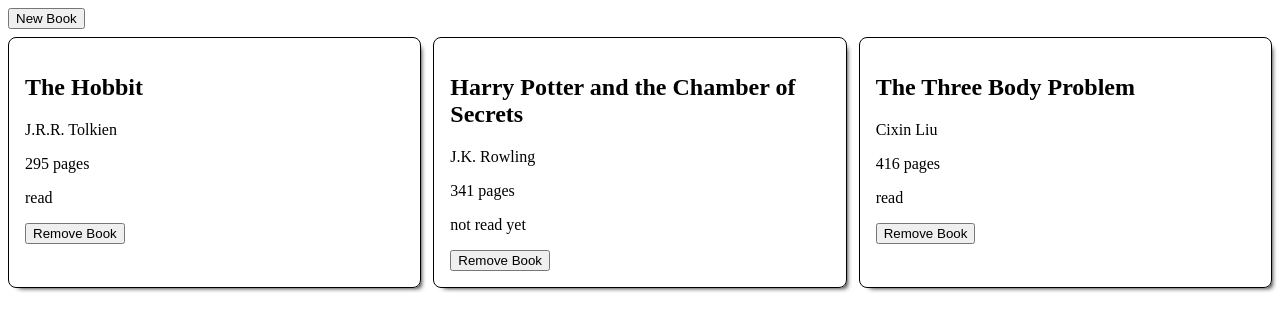
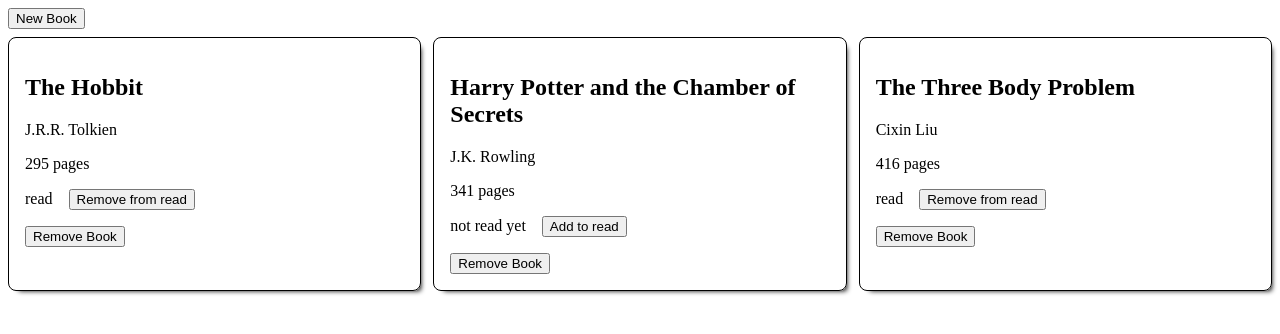
Before and after one commit to CoreyBabs/odin-js-projects, a plain HTML site: page library/index.html in a window 1280 px wide. Drawn offline with Linux system fonts and the light colour scheme.

Commit message:
Add read toggle

```diff
--- a/library/library.js
+++ b/library/library.js
@@ -6,11 +6,14 @@
 	this.pages = pages;
 	this.read = read;
 	this.readYet = function() {
-		return read ? "read" : "not read yet";
+		return this.read ? "read" : "not read yet";
 	}
 	this.info = function() {
 		const ifRead = this.readYet();
 		return `${title} by ${author}, ${pages} pages, ${ifRead}`;
+	}
+	this.readYetInv = function() {
+		return this.read ? "Remove from read" : "Add to read";
 	}
 }
 
@@ -26,6 +29,8 @@
 	// Clears the grid
 	div.replaceChildren();
 
+	console.log(myLibrary.map((b) => b.read));
+
 	for (const [i, book] of myLibrary.entries()) {
 		let card = document.createElement("div");
 		card.classList.add("card")
@@ -40,8 +45,20 @@
 		let pages = document.createElement("p");
 		pages.innerText = `${book.pages} pages`;
 
+		let readDiv = document.createElement("div");
 		let read = document.createElement("p");
 		read.innerText = book.readYet();
+
+		let readBtn = document.createElement("button");
+		readBtn.innerText = book.readYetInv();
+		readBtn.classList.add("read-btn");
+		readBtn.addEventListener('click', () => {
+			myLibrary[i].toggleRead();
+			displayGrid();
+		});
+
+		read.appendChild(readBtn);
+		readDiv.appendChild(read);
 
 		let deleteBtn = document.createElement("button");
 		deleteBtn.innerText = "Remove Book";
@@ -50,7 +67,7 @@
 		card.appendChild(title);
 		card.appendChild(author);
 		card.appendChild(pages);
-		card.appendChild(read);
+		card.appendChild(readDiv);
 		card.appendChild(deleteBtn);
 
 		div.appendChild(card);
@@ -102,3 +119,7 @@
 	createBookFromForm(fd);
 	closeNewBookForm();
 });
+
+Book.prototype.toggleRead = function() {
+	this.read = !this.read;
+}
--- a/library/styles.css
+++ b/library/styles.css
@@ -16,3 +16,7 @@
 	display: inline-block;
 	margin: 8px;
 }
+
+.read-btn {
+	margin-left: 16px;
+}
```
